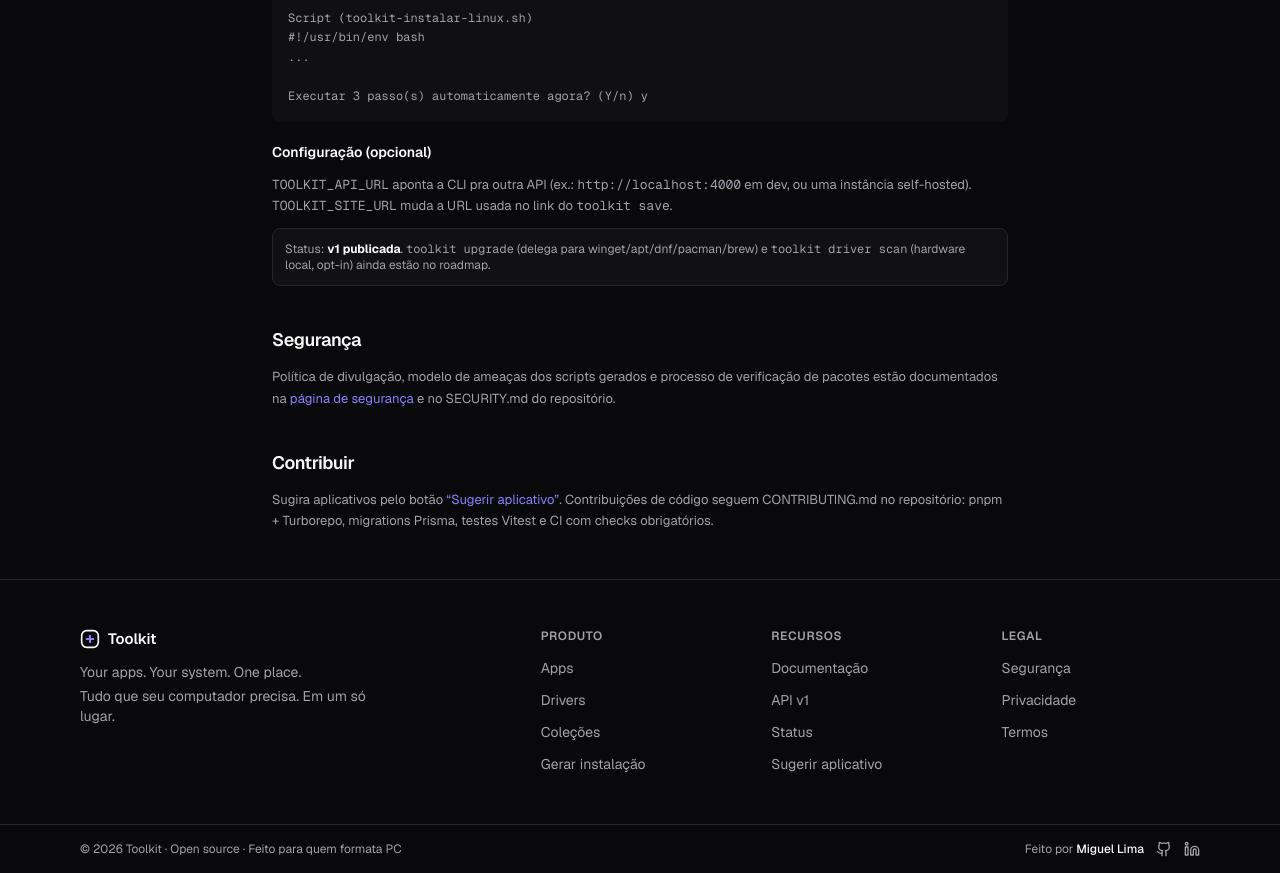
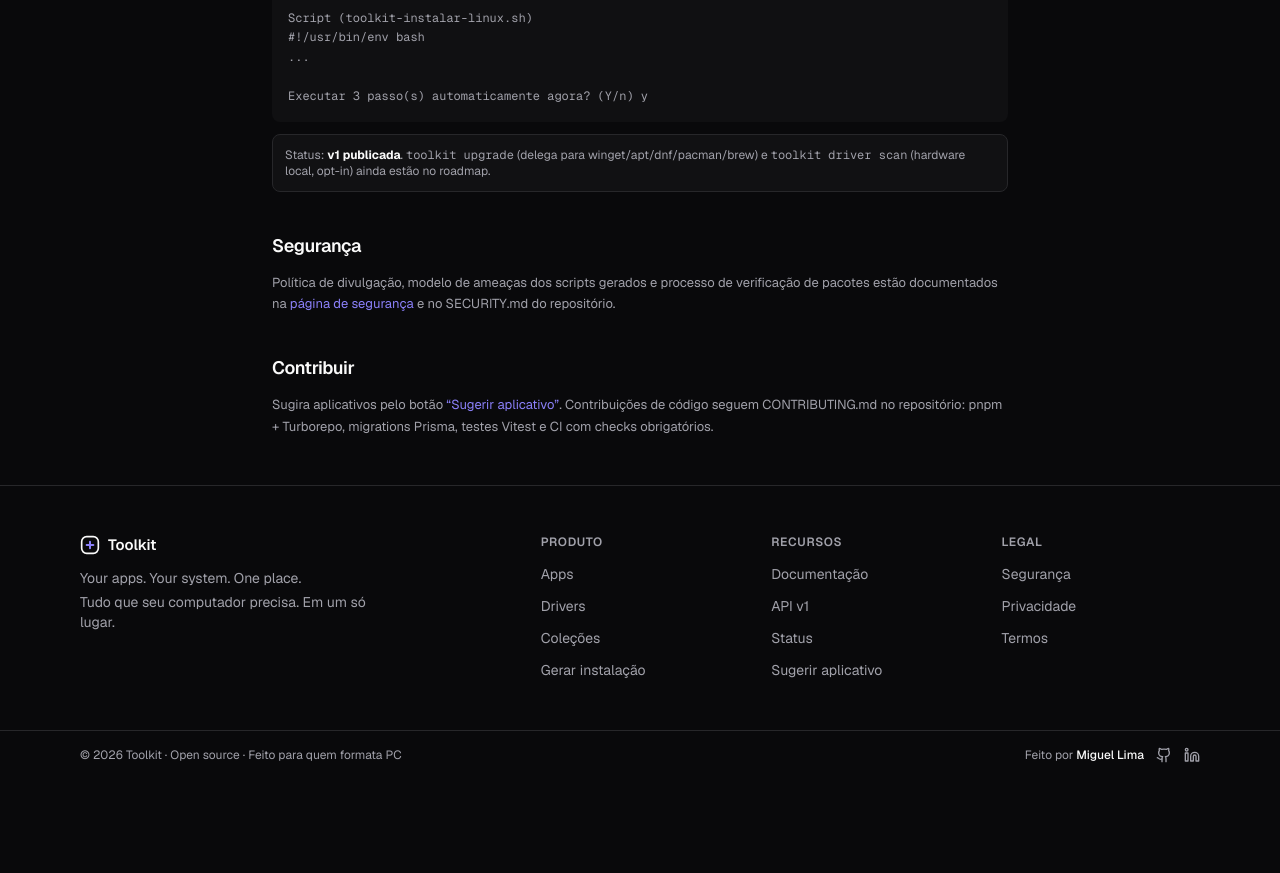
Before and after one commit to miguellima2326/ToolKit, a Next.js app in the folder apps/web/: page /docs in a window 1280 px wide. Shown: the part 2140-3013 px from the top of the page. After the commit the page ends 2919 px from the top, so only its background shows below. Built offline with nearby package versions, Linux system fonts and the light colour scheme; no server answers.

Commit message:
fix(web): remove secao 'Configuracao (opcional)' da doc da CLI
Env vars TOOLKIT_API_URL/TOOLKIT_SITE_URL sao de nicho (self-host/dev)
e confundiam mais do que ajudavam pra quem so quer instalar apps.

```diff
--- a/apps/web/src/app/docs/page.tsx
+++ b/apps/web/src/app/docs/page.tsx
@@ -70,13 +70,6 @@ Script (toolkit-instalar-linux.sh)
 ...
 
 Executar 3 passo(s) automaticamente agora? (Y/n) y`}</code></pre>
-
-        <h3 className="pt-2 text-sm font-semibold text-fg">Configuração (opcional)</h3>
-        <p>
-          <code>TOOLKIT_API_URL</code> aponta a CLI pra outra API (ex.: <code>http://localhost:4000</code> em dev,
-          ou uma instância self-hosted). <code>TOOLKIT_SITE_URL</code> muda a URL usada no link do{' '}
-          <code>toolkit save</code>.
-        </p>
 
         <p className="rounded-lg border border-border bg-card p-3 text-xs text-muted">
           Status: <strong className="text-fg">v1 publicada</strong>. <code>toolkit upgrade</code> (delega para
```
